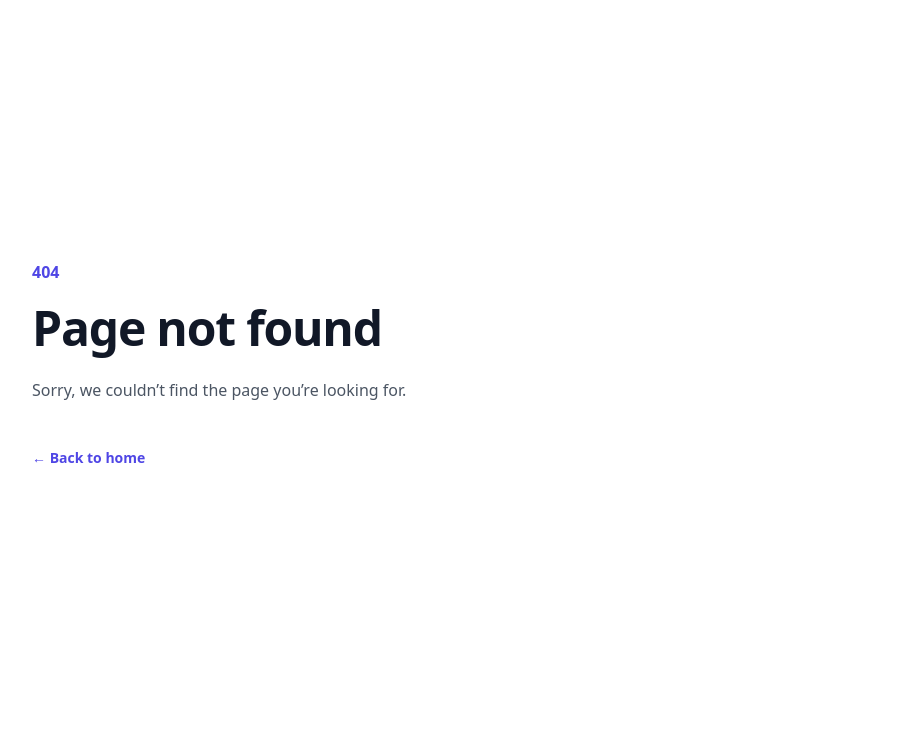
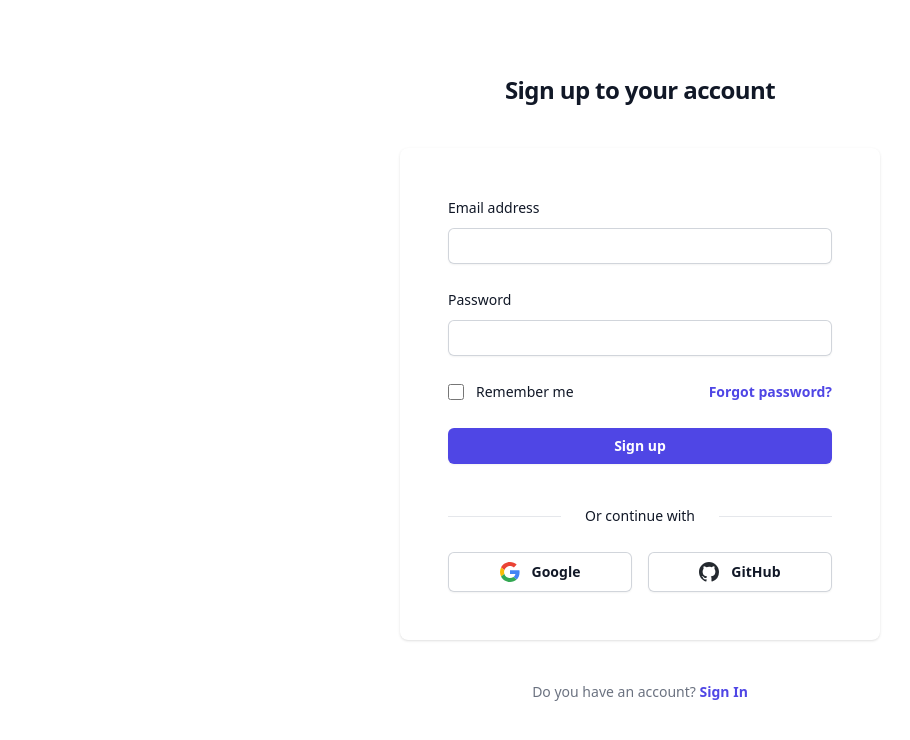
Before and after one commit to venzo-tech/React-Typescript-Boilerplate, a React (Vite) app: page /register in a window 1280 px wide. Before the commit this address had no page. Shown: the top 740 px of the page, without its empty margins (0-910 px from the left). Built offline with nearby package versions, Linux system fonts and the light colour scheme.

Commit message:
added sign up

```diff
--- a/src/components/Login/Login.tsx
+++ b/src/components/Login/Login.tsx
@@ -26,11 +26,11 @@
     <>
       <div className="flex min-h-full flex-1 flex-col justify-center py-12 sm:px-6 lg:px-8">
         <div className="sm:mx-auto sm:w-full sm:max-w-md">
-          <img
+          {/* <img
             className="mx-auto h-10 w-auto"
             src="https://tailwindui.com/img/logos/mark.svg?color=indigo&shade=600"
             alt="Your Company"
-          />
+          /> */}
           <h2 className="mt-6 text-center text-2xl font-bold leading-9 tracking-tight text-gray-900">
             Sign in to your account
           </h2>
@@ -41,7 +41,7 @@
             <form
               onSubmit={handleSubmit}
               className="space-y-6"
-              action="/"
+              action="/dashboard"
               method="POST"
             >
               <div>
--- a/src/components/Login/Register.tsx
+++ b/src/components/Login/Register.tsx
@@ -0,0 +1,205 @@
+import { useNavigate } from "react-router-dom";
+import { toast, Bounce } from "react-toastify";
+import "react-toastify/dist/ReactToastify.css";
+
+export const Register = () => {
+  const navigate = useNavigate();
+  const notify = () =>
+    toast.success("Login Successfull", {
+      position: "top-center",
+      autoClose: 800,
+      hideProgressBar: false,
+      closeOnClick: true,
+      pauseOnHover: true,
+      draggable: true,
+      progress: undefined,
+      theme: "dark",
+      transition: Bounce,
+    });
+
+  const handleSubmit = async () => {
+    navigate("/dashboard");
+    notify();
+  };
+
+  return (
+    <>
+      <div className="flex min-h-full flex-1 flex-col justify-center py-12 sm:px-6 lg:px-8">
+        <div className="sm:mx-auto sm:w-full sm:max-w-md">
+          {/* <img
+            className="mx-auto h-10 w-auto"
+            src="https://tailwindui.com/img/logos/mark.svg?color=indigo&shade=600"
+            alt="Your Company"
+          /> */}
+          <h2 className="mt-6 text-center text-2xl font-bold leading-9 tracking-tight text-gray-900">
+            Sign up to your account
+          </h2>
+        </div>
+
+        <div className="mt-10 sm:mx-auto sm:w-full sm:max-w-[480px]">
+          <div className="bg-white px-6 py-12 shadow sm:rounded-lg sm:px-12">
+            <form
+              onSubmit={handleSubmit}
+              className="space-y-6"
+              action="/"
+              method="POST"
+            >
+              <div>
+                <label
+                  htmlFor="email"
+                  className="block text-sm font-medium leading-6 text-gray-900"
+                >
+                  Email address
+                </label>
+                <div className="mt-2">
+                  <input
+                    id="email"
+                    name="email"
+                    type="email"
+                    autoComplete="email"
+                    required
+                    className="block w-full rounded-md border-0 py-1.5 text-gray-900 shadow-sm ring-1 ring-inset ring-gray-300 placeholder:text-gray-400 focus:ring-2 focus:ring-inset focus:ring-indigo-600 sm:text-sm sm:leading-6"
+                  />
+                </div>
+              </div>
+
+              <div>
+                <label
+                  htmlFor="password"
+                  className="block text-sm font-medium leading-6 text-gray-900"
+                >
+                  Password
+                </label>
+                <div className="mt-2">
+                  <input
+                    id="password"
+                    name="password"
+                    type="password"
+                    autoComplete="current-password"
+                    required
+                    className="block w-full rounded-md border-0 py-1.5 text-gray-900 shadow-sm ring-1 ring-inset ring-gray-300 placeholder:text-gray-400 focus:ring-2 focus:ring-inset focus:ring-indigo-600 sm:text-sm sm:leading-6"
+                  />
+                </div>
+              </div>
+
+              <div className="flex items-center justify-between">
+                <div className="flex items-center">
+                  <input
+                    id="remember-me"
+                    name="remember-me"
+                    type="checkbox"
+                    className="h-4 w-4 rounded border-gray-300 text-indigo-600 focus:ring-indigo-600"
+                  />
+                  <label
+                    htmlFor="remember-me"
+                    className="ml-3 block text-sm leading-6 text-gray-900"
+                  >
+                    Remember me
+                  </label>
+                </div>
+
+                <div className="text-sm leading-6">
+                  <a
+                    href="#"
+                    className="font-semibold text-indigo-600 hover:text-indigo-500"
+                  >
+                    Forgot password?
+                  </a>
+                </div>
+              </div>
+
+              <div>
+                <button
+                  type="submit"
+                  className="flex w-full justify-center rounded-md bg-indigo-600 px-3 py-1.5 text-sm font-semibold leading-6 text-white shadow-sm hover:bg-indigo-500 focus-visible:outline focus-visible:outline-2 focus-visible:outline-offset-2 focus-visible:outline-indigo-600"
+                >
+                  Sign up
+                </button>
+              </div>
+            </form>
+
+            <div>
+              <div className="relative mt-10">
+                <div
+                  className="absolute inset-0 flex items-center"
+                  aria-hidden="true"
+                >
+                  <div className="w-full border-t border-gray-200" />
+                </div>
+                <div className="relative flex justify-center text-sm font-medium leading-6">
+                  <span className="bg-white px-6 text-gray-900">
+                    Or continue with
+                  </span>
+                </div>
+              </div>
+
+              <div className="mt-6 grid grid-cols-2 gap-4">
+                <a
+                  href="#"
+                  className="flex w-full items-center justify-center gap-3 rounded-md bg-white px-3 py-2 text-sm font-semibold text-gray-900 shadow-sm ring-1 ring-inset ring-gray-300 hover:bg-gray-50 focus-visible:ring-transparent"
+                >
+                  <svg
+                    className="h-5 w-5"
+                    aria-hidden="true"
+                    viewBox="0 0 24 24"
+                  >
+                    <path
+                      d="M12.0003 4.75C13.7703 4.75 15.3553 5.36002 16.6053 6.54998L20.0303 3.125C17.9502 1.19 15.2353 0 12.0003 0C7.31028 0 3.25527 2.69 1.28027 6.60998L5.27028 9.70498C6.21525 6.86002 8.87028 4.75 12.0003 4.75Z"
+                      fill="#EA4335"
+                    />
+                    <path
+                      d="M23.49 12.275C23.49 11.49 23.415 10.73 23.3 10H12V14.51H18.47C18.18 15.99 17.34 17.25 16.08 18.1L19.945 21.1C22.2 19.01 23.49 15.92 23.49 12.275Z"
+                      fill="#4285F4"
+                    />
+                    <path
+                      d="M5.26498 14.2949C5.02498 13.5699 4.88501 12.7999 4.88501 11.9999C4.88501 11.1999 5.01998 10.4299 5.26498 9.7049L1.275 6.60986C0.46 8.22986 0 10.0599 0 11.9999C0 13.9399 0.46 15.7699 1.28 17.3899L5.26498 14.2949Z"
+                      fill="#FBBC05"
+                    />
+                    <path
+                      d="M12.0004 24.0001C15.2404 24.0001 17.9654 22.935 19.9454 21.095L16.0804 18.095C15.0054 18.82 13.6204 19.245 12.0004 19.245C8.8704 19.245 6.21537 17.135 5.2654 14.29L1.27539 17.385C3.25539 21.31 7.3104 24.0001 12.0004 24.0001Z"
+                      fill="#34A853"
+                    />
+                  </svg>
+                  <span className="text-sm font-semibold leading-6">
+                    Google
+                  </span>
+                </a>
+
+                <a
+                  href="#"
+                  className="flex w-full items-center justify-center gap-3 rounded-md bg-white px-3 py-2 text-sm font-semibold text-gray-900 shadow-sm ring-1 ring-inset ring-gray-300 hover:bg-gray-50 focus-visible:ring-transparent"
+                >
+                  <svg
+                    className="h-5 w-5 fill-[#24292F]"
+                    aria-hidden="true"
+                    fill="currentColor"
+                    viewBox="0 0 20 20"
+                  >
+                    <path
+                      fillRule="evenodd"
+                      d="M10 0C4.477 0 0 4.484 0 10.017c0 4.425 2.865 8.18 6.839 9.504.5.092.682-.217.682-.483 0-.237-.008-.868-.013-1.703-2.782.605-3.369-1.343-3.369-1.343-.454-1.158-1.11-1.466-1.11-1.466-.908-.62.069-.608.069-.608 1.003.07 1.531 1.032 1.531 1.032.892 1.53 2.341 1.088 2.91.832.092-.647.35-1.088.636-1.338-2.22-.253-4.555-1.113-4.555-4.951 0-1.093.39-1.988 1.029-2.688-.103-.253-.446-1.272.098-2.65 0 0 .84-.27 2.75 1.026A9.564 9.564 0 0110 4.844c.85.004 1.705.115 2.504.337 1.909-1.296 2.747-1.027 2.747-1.027.546 1.379.203 2.398.1 2.651.64.7 1.028 1.595 1.028 2.688 0 3.848-2.339 4.695-4.566 4.942.359.31.678.921.678 1.856 0 1.338-.012 2.419-.012 2.747 0 .268.18.58.688.482A10.019 10.019 0 0020 10.017C20 4.484 15.522 0 10 0z"
+                      clipRule="evenodd"
+                    />
+                  </svg>
+                  <span className="text-sm font-semibold leading-6">
+                    GitHub
+                  </span>
+                </a>
+              </div>
+            </div>
+          </div>
+
+          <p className="mt-10 text-center text-sm text-gray-500">
+            Do you have an account?{" "}
+            <a
+              href="/login"
+              className="font-semibold leading-6 text-indigo-600 hover:text-indigo-500"
+            >
+              Sign In
+            </a>
+          </p>
+        </div>
+      </div>
+    </>
+  );
+};
--- a/src/routes.tsx
+++ b/src/routes.tsx
@@ -2,6 +2,7 @@
 import { Route, Routes, Navigate } from 'react-router-dom';
 import { LazyLoading } from "./components/LazyLoading/Lazyloading";
 import { Login } from "./components/Login/Login";
+import { Register } from "./components/Login/Register";
 import { NotFound } from "./NotFound";
 import { Dashboard } from "./components/dashboard/Dashboard";
 import { Loader } from "./Loader";
@@ -40,8 +41,9 @@
       <Suspense fallback={<div>Loading...</div>}>
         <Routes>
           <Route path="/login" element={<Login />} />
-          {/* <Route path="/register" element={<Register />} /> */}
+          <Route path="/register" element={<Register />} />
           {/* <PrivateRoute isAuthenticated={isAuthenticated} element={<Dashboard />} /> */}
+          {/* {isAuthenticated ? <Route path="/dashboard" element={<Dashboard />} /> : <Navigate to="/login" />} */}
           <Route path="/" element={<Navigate to="/login" />} />
           <Route path="*" element={<NotFound />} />
         </Routes>
```
